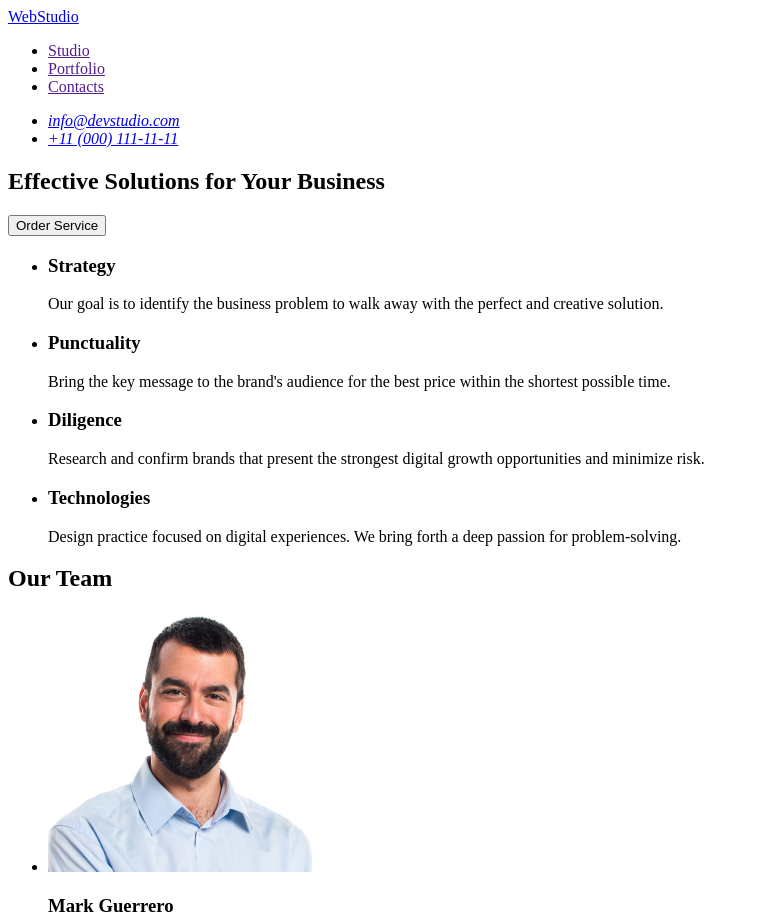
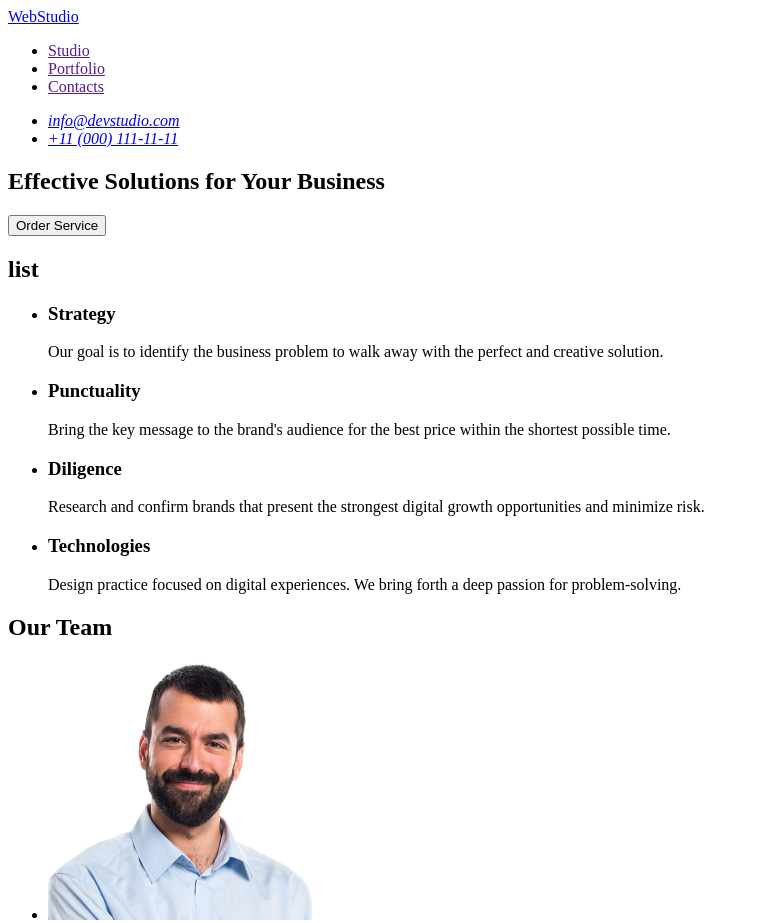
Before and after one commit to Milana-Ro/goit-markup-hw-01, a plain HTML site: page index.html in a window 1280 px wide. Shown: the top 923 px of the page, without its empty margins (0-759 px from the left). Drawn offline with Linux system fonts and the light colour scheme.

Commit message:
autocheck mistakes fix

```diff
--- a/index.html
+++ b/index.html
@@ -43,6 +43,9 @@
       </section>
 
       <section>
+        <h2>list</h2>
+        <!-- will be hidden-->
+
         <ul>
           <li>
             <h3>Strategy</h3>
```
